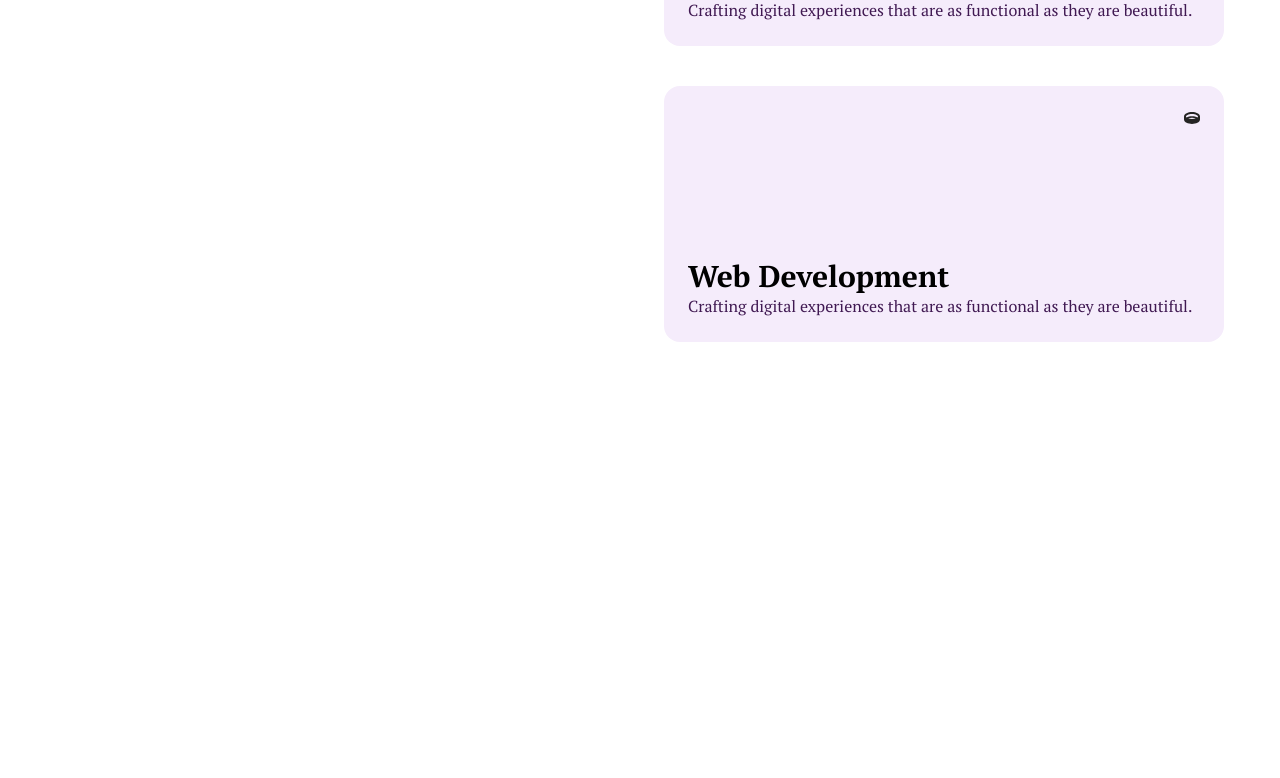
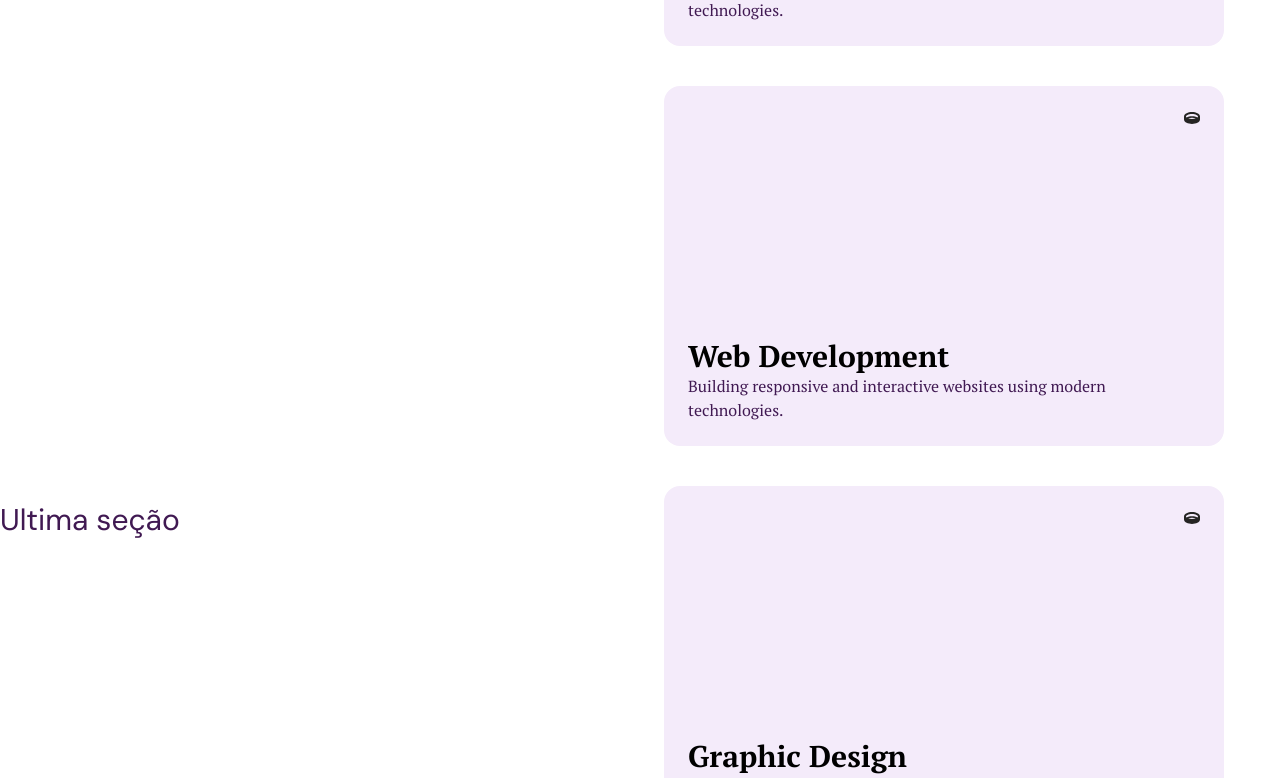
Before and after one commit to junioralvesbr/site-leticiamartins, a Next.js app: page / in a window 1280 px wide. Shown: the part 2802-3580 px from the top of the page. Before the commit the page ends 3304 px from the top, so only its background shows below. Built offline with nearby package versions, Linux system fonts and the light colour scheme.

Commit message:
criando o expertise de forma dinamica

```diff
--- a/src/app/globals.css
+++ b/src/app/globals.css
@@ -11,7 +11,7 @@
   --color-foreground: var(--foreground);
   --color-primary: #401952;
   --color-secondary: #9F56C7;
-  --color-third: #f5ecfb;
+  --color-third: #f4ebfa;
 
   /* Fonts */
   --font-anton: var(--font-anton);
--- a/src/app/page.tsx
+++ b/src/app/page.tsx
@@ -31,12 +31,16 @@ export default function Home() {
           </div>
         </section>
 
-        <section data-name="expertises" className="bg-third h-screen">
+        <section data-name="expertises" className="bg-third">
           <div className="bg-white rounded-tr-12xl pt-20">
-            <div className="max-w-7xl mx-auto h-full px-5 lg:px-10">
+            <div className="max-w-7xl mx-auto px-5 lg:px-10">
               <Expertise />
             </div>
           </div>
+        </section>
+
+        <section className="h-screen bg-white">
+          <h2 className="text-3xl font-bold text-primary">Ultima seção</h2>
         </section>
       </main>
     </div>
--- a/src/components/Expertise.tsx
+++ b/src/components/Expertise.tsx
@@ -1,4 +1,5 @@
 import SubTitleH2 from "./SubTitleH2";
+import { expertise } from "@/data/expertise";
 
 import { FaRing } from "react-icons/fa6";
 
@@ -10,37 +11,25 @@ export default function Expertise() {
       </div>
 
       <div className="h-screen flex flex-col gap-10">
-        <div className="bg-third flex flex-col justify-between rounded-2xl w-full min-h-[360px] p-6">
+        {expertise.map((item, index) => (
+          <div
+            key={index}
+            className="bg-third flex flex-col justify-between rounded-2xl w-full min-h-[360px] p-6"
+          >
             <div className="flex justify-end-safe">
               <FaRing />
             </div>
             <div>
               <p className="text-3xl font-ptSerif font-bold text-black">
-              Digital Design
+                {item.title}
               </p>
 
               <p className="text-base font-ptSerif text-primary">
-              Crafting digital experiences that are as functional as they are beautiful.
+                {item.description}
               </p>
             </div>
           </div>
-
-        <div className="bg-third flex flex-col justify-between rounded-2xl w-full min-h-64 p-6">
-          <div className="flex justify-end-safe">
-            <FaRing />
-          </div>
-          <div>
-            <p className="text-3xl font-ptSerif font-bold text-black">
-              Web Development
-            </p>
-
-            <p className="text-base font-ptSerif text-primary">
-              Crafting digital experiences that are as functional as they are beautiful.
-            </p>
-          </div>
-        </div>
-
-
+        ))}
       </div>
     </div>
   )
--- /dev/null
+++ b/src/data/expertise.ts
@@ -0,0 +1,18 @@
+export const expertise = [
+  {
+    title: 'Digital Design',
+    description: 'Building responsive and interactive websites using modern technologies.',
+  },
+  {
+    title: 'Web Development',
+    description: 'Building responsive and interactive websites using modern technologies.',
+  },
+  {
+    title: 'Graphic Design',
+    description: 'Building responsive and interactive websites using modern technologies.',
+  },
+  {
+    title: ' Marketing',
+    description: 'Building responsive and interactive websites using modern technologies.',
+  },
+]
```
Lines whose indentation alone changed are shown as unchanged.
